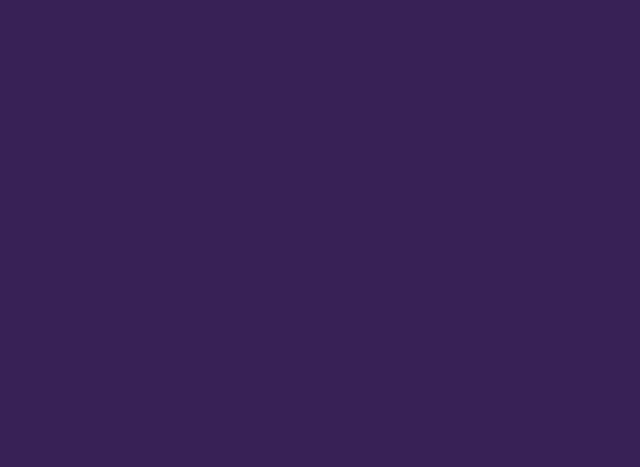
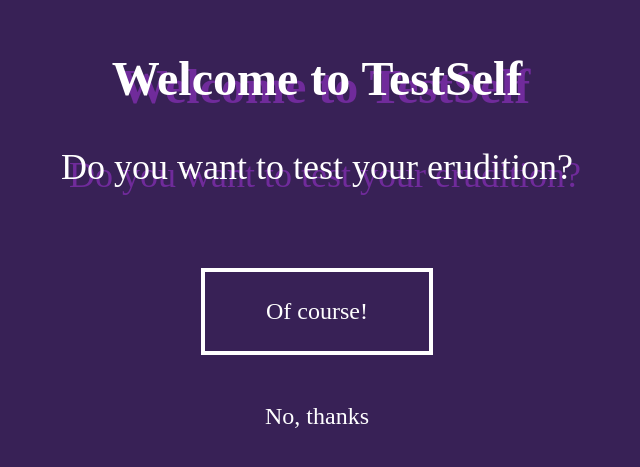
Before and after one commit to rusanov-dmitry/quiz-app-react-redux, a React (Create React App) app: page / in a window 1280 px wide. Shown: the part 173-640 px from the top of the page, without its empty margins (323-963 px from the left). Built offline with nearby package versions, Linux system fonts and the light colour scheme; a web font is replaced by a local one.

Commit message:
Edit paths settings

```diff
--- a/src/App.js
+++ b/src/App.js
@@ -8,9 +8,9 @@ import QuizScreenContainer from './components/QuizScreen/QuizScreenContainer';
 const App = (props) => {
     return (
         <div className='app-wrapper'>
-            <Route path='/welcome' render={ () => <WelcomeScreen /> } />
-            <Route path='/main' render={ () => <MainScreenContainer /> } />
-            <Route path='/quiz' render={ () => <QuizScreenContainer /> } />
+            <Route exact path='/' render={ () => <WelcomeScreen /> } />
+            <Route exact path='/main' render={ () => <MainScreenContainer /> } />
+            <Route exact path='/quiz' render={ () => <QuizScreenContainer /> } />
         </div>
     );
 }
```
